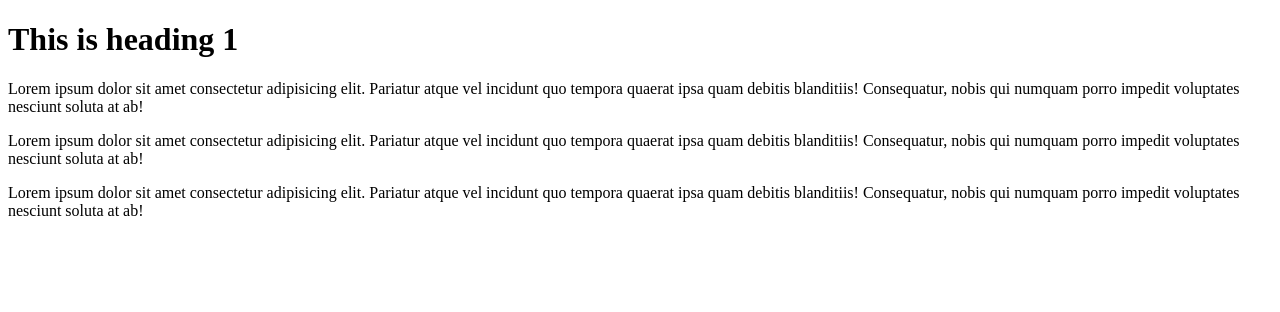
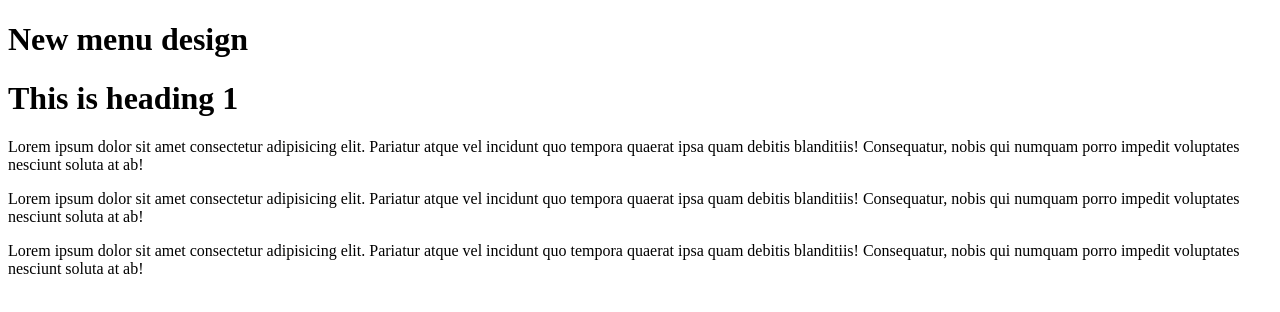
Before and after one commit to locatemyride247/Creedite, a plain HTML site: page Vscode/index.html in a window 1280 px wide. Drawn offline with Linux system fonts and the light colour scheme.

Commit message:
completed menu design

```diff
--- a/Vscode/index.html
+++ b/Vscode/index.html
@@ -6,6 +6,7 @@
     <title>Document</title>
 </head>
 <body>
+   <h1>New menu design</h1>
    <h1>This is heading 1</h1>
    <p>Lorem ipsum dolor sit amet consectetur adipisicing elit.
     Pariatur atque vel incidunt quo tempora quaerat ipsa quam
```
